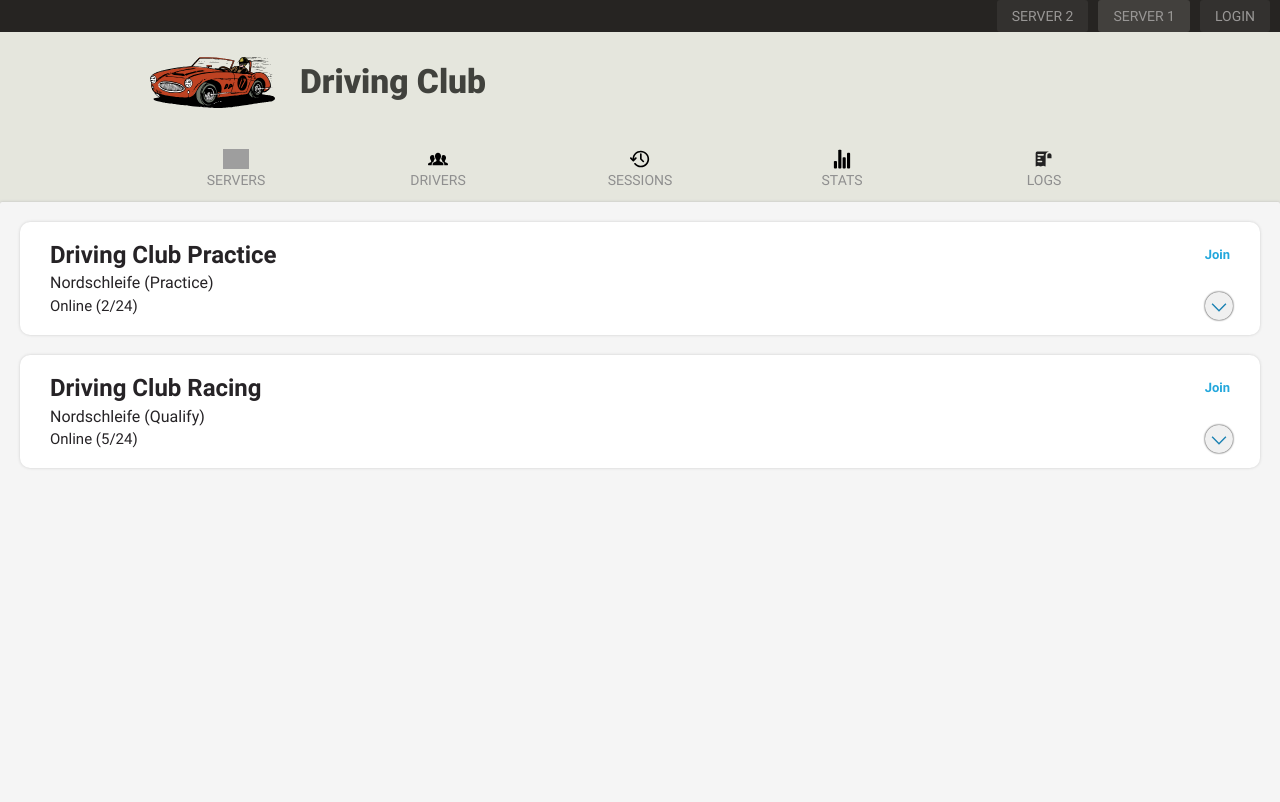
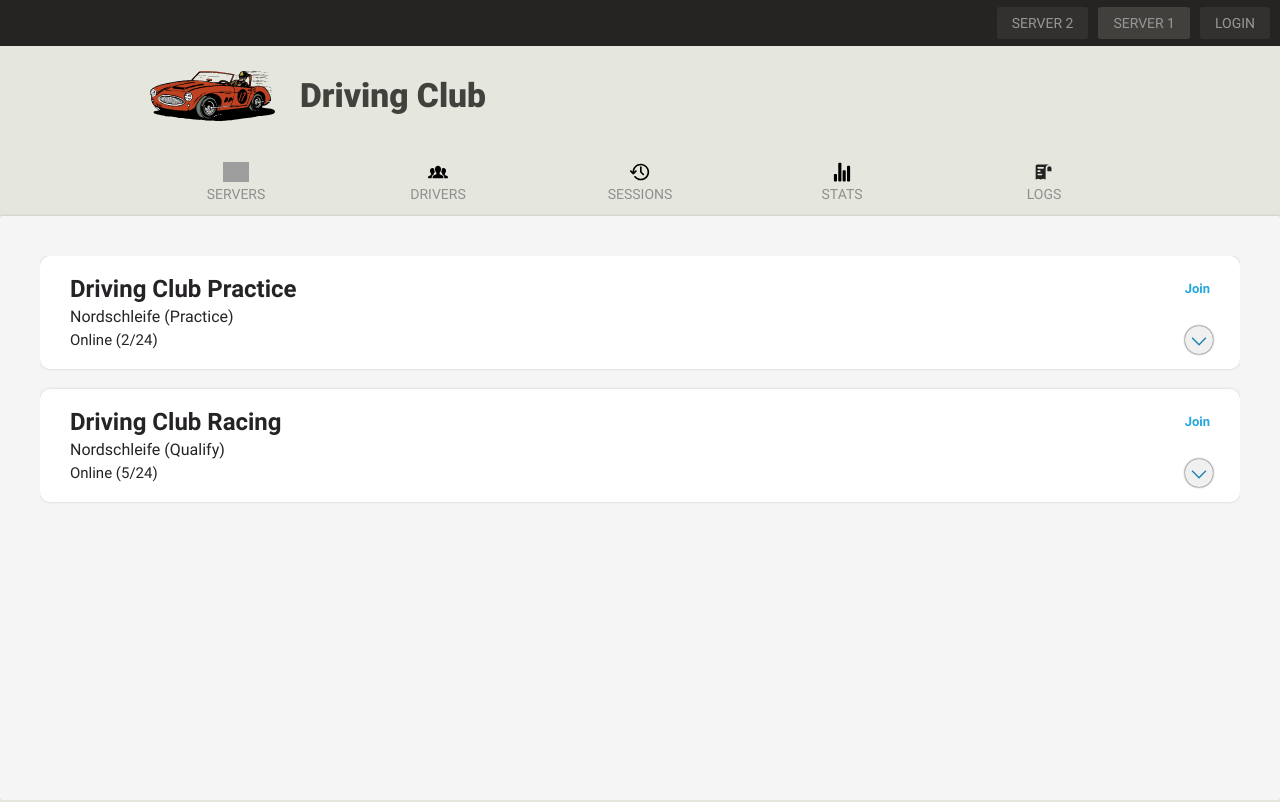
Before and after one commit to Mairo022/driveclub, a React (Vite) app: page / in a window 1280 px wide. Shown: the top 802 px of the page. Built offline with nearby package versions, Linux system fonts and the light colour scheme; grey boxes are pictures that could not be loaded.

Commit message:
Make gaps consistent

```diff
--- a/src/components/ui/styles/topbar.scss
+++ b/src/components/ui/styles/topbar.scss
@@ -2,6 +2,7 @@
   display: flex;
   align-items: center;
   justify-content: end;
+  flex-shrink: 0;
   gap: 10px;
   padding: 0 10px;
   height: 46px;
--- a/src/layouts/styles/rootLayout.scss
+++ b/src/layouts/styles/rootLayout.scss
@@ -7,9 +7,8 @@
   flex-grow: 1;
 
   & > .page {
-    flex: 1 0 calc(100% - 80px);
-    min-width: 70vw;
-    min-height: 800px;
+    flex-grow: 1;
+    padding: 40px;
     border-radius: 2px;
     background-color: #F5F5F5;
     box-shadow: 0 0 3px #bababa;
@@ -20,13 +19,8 @@
   .container {
     padding: 0;
 
-    & > .navbar {
-      margin-bottom: 10px;
-    }
-
     & > .page {
       flex-basis: 100%;
     }
   }
-
 }
--- a/src/pages/driver/style/driver.scss
+++ b/src/pages/driver/style/driver.scss
@@ -1,10 +1,9 @@
 .driver {
   position: relative;
-  padding: 40px 20px;
 
   & > .back {
     position: absolute;
-    top: 30px;
+    top: -8px;
     left: 10px;
     display: flex;
     justify-content: center;
--- a/src/pages/drivers/style/drivers.scss
+++ b/src/pages/drivers/style/drivers.scss
@@ -1,3 +1,3 @@
 .drivers {
-  padding: 20px;
+
 }
--- a/src/pages/servers/style/servers.scss
+++ b/src/pages/servers/style/servers.scss
@@ -1,5 +1,4 @@
 .servers {
-  padding: 20px;
   overflow: hidden;
   color: #262326;
 }
--- a/src/pages/sessions/style/sessions.scss
+++ b/src/pages/sessions/style/sessions.scss
@@ -1,6 +1,4 @@
 .sessions {
-  padding: 20px;
-
   ul {
     display: flex;
     flex-wrap: wrap;
```
